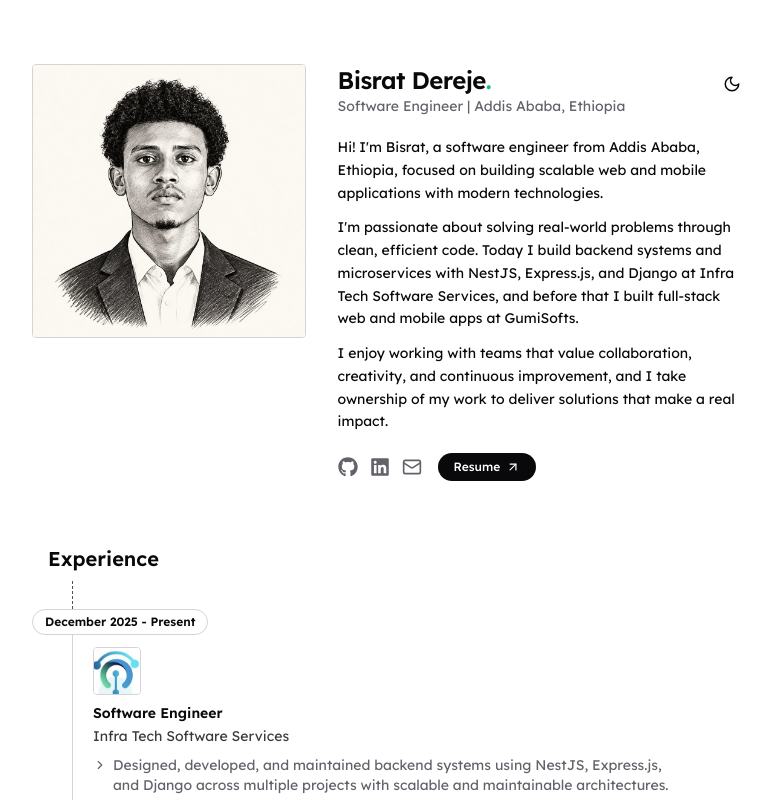
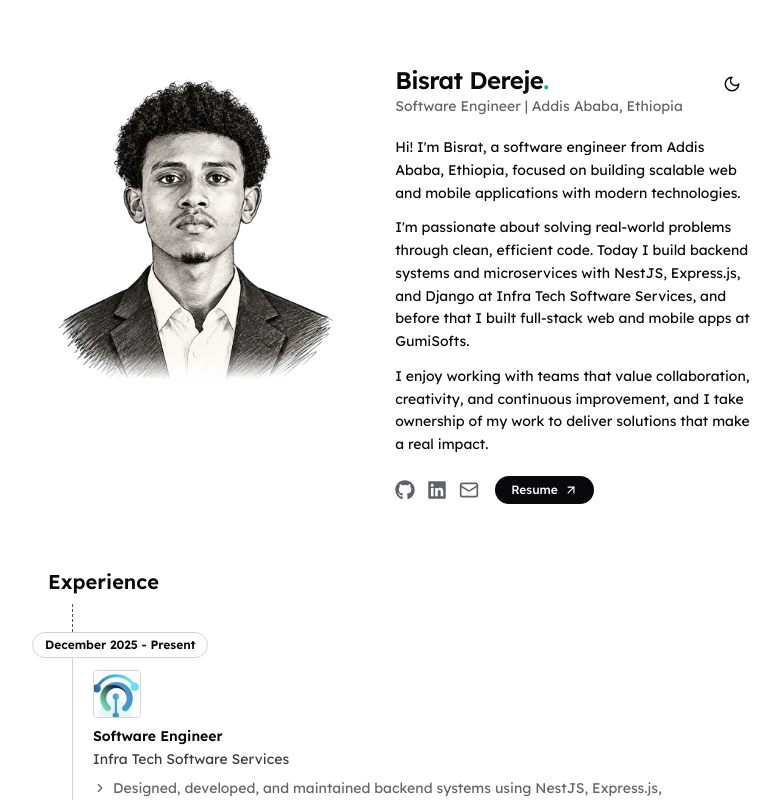
Before and after one commit to Bisrat-19/portfolio, a Next.js app: page / in a window 1280 px wide. Shown: the top 800 px of the page, without its empty margins (248-1029 px from the left). Built offline with nearby package versions, Linux system fonts and the light colour scheme.

Commit message:
refactor: update image assets and layout for improved presentation and consistency

```diff
--- a/app/components/intro.tsx
+++ b/app/components/intro.tsx
@@ -13,13 +13,13 @@ const socials = [
 export function Intro() {
   return (
     <header id="about" className="flex flex-col gap-6 md:flex-row md:gap-8">
-      <div className="relative aspect-square w-full max-w-72 shrink-0 self-center overflow-hidden rounded border border-border md:w-[38%] md:self-start">
+      <div className="relative aspect-square w-full max-w-96 shrink-0 self-center md:w-[46%] md:self-start">
         <Image
-          src="/bisrat-sketch.jpg"
+          src="/bisrat-sketch.png"
           alt="Sketch portrait of Bisrat Dereje"
           fill
           priority
-          sizes="(min-width: 768px) 288px, 90vw"
+          sizes="(min-width: 768px) 340px, 90vw"
           className="object-cover"
         />
       </div>
--- a/app/layout.tsx
+++ b/app/layout.tsx
@@ -71,10 +71,7 @@ export const metadata: Metadata = {
 }
 
 export const viewport: Viewport = {
-  themeColor: [
-    { media: '(prefers-color-scheme: dark)', color: '#09090b' },
-    { media: '(prefers-color-scheme: light)', color: '#ffffff' },
-  ],
+  themeColor: '#ffffff',
 }
 
 const jsonLd = {
@@ -161,7 +158,7 @@ export default function RootLayout({
         />
         <ThemeProvider
           attribute="class"
-          defaultTheme="system"
+          defaultTheme="light"
           enableSystem
           disableTransitionOnChange
         >
```
Also changed, not shown: public/bisrat-sketch.jpg (deleted), public/bisrat-sketch.png (added), public/manifest.json.
